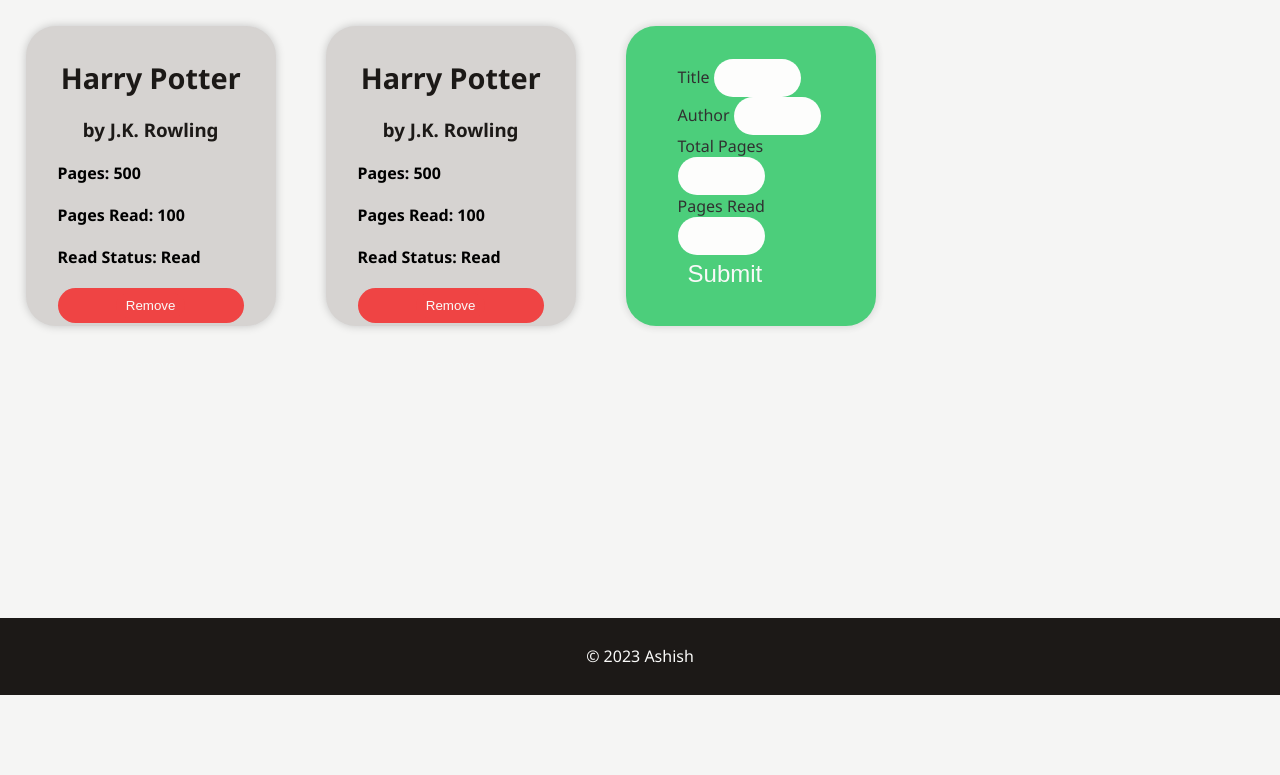
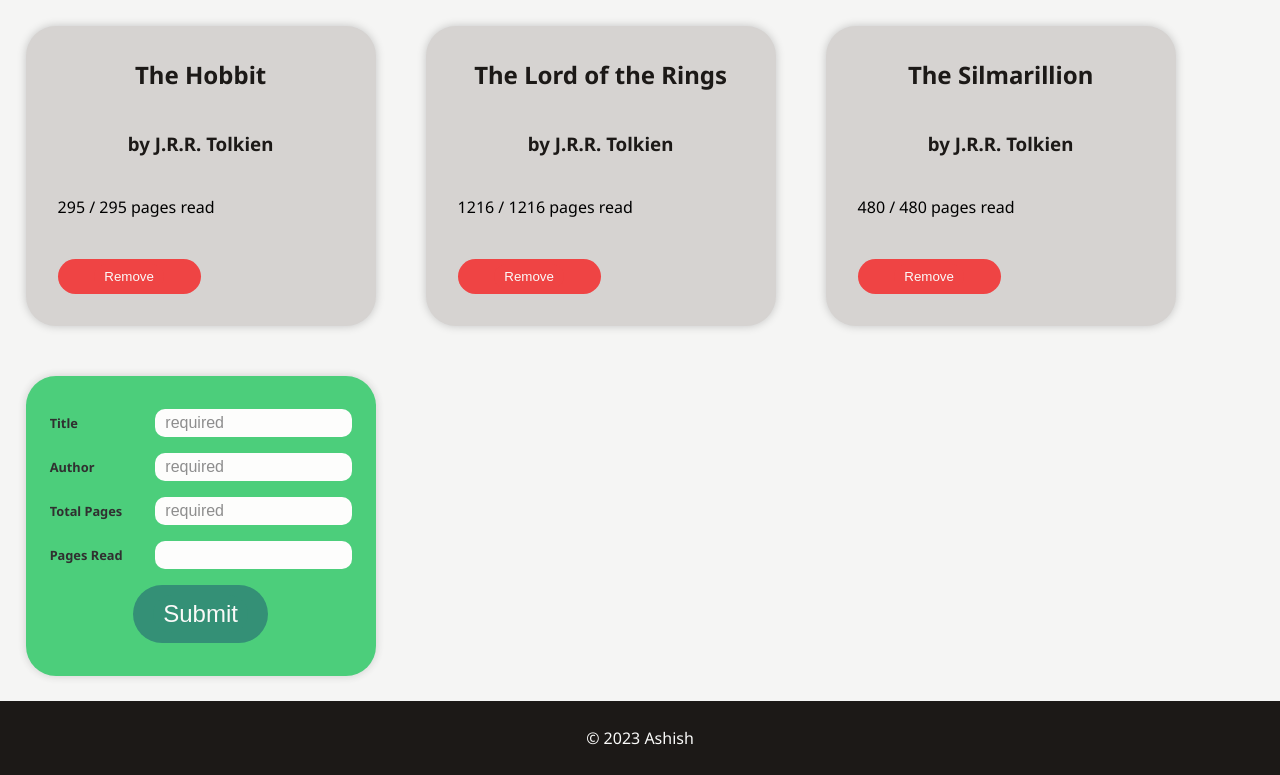
Before and after one commit to ashishthomaschempolil/Library, a plain HTML site: page index.html in a window 1280 px wide. Both pictures are taken after a click on the button "Add Book". Shown: the part 105-880 px from the top of the page. Before the commit the page ends 800 px from the top, so only its background shows below. Drawn offline with Linux system fonts and the light colour scheme.

Commit message:
fix: First draft done

```diff
--- a/app.js
+++ b/app.js
@@ -1,5 +1,12 @@
-const myLibrary = []
+const myLibrary = {}
+const addButton = document.getElementById('add-card-initial')
 
+// Books
+const theHobbit = new Book('The Hobbit', 'J.R.R. Tolkien', 295, 295)
+const theLordOfTheRings = new Book('The Lord of the Rings', 'J.R.R. Tolkien', 1216, 1216)
+const theSilmarillion = new Book('The Silmarillion', 'J.R.R. Tolkien', 480, 480)
+
+// Book constructor
 function Book (title, author, totalPages, nPagesRead) {
   this.title = title
   this.author = author
@@ -7,58 +14,87 @@ function Book (title, author, totalPages, nPagesRead) {
   this.nPagesRead = nPagesRead
 }
 
+// Book prototype methods
+Book.prototype.createBookCard = function createBookCard () {
+  const bookDiv = document.createElement('div')
+  bookDiv.classList.add('book-card')
+  bookDiv.innerHTML = `
+      <div class="book-card__title"><h2>${this.title}</h2></div>
+      <div class="book-card__author"><h3>by ${this.author}</h3></div>
+      <div class="book-card__pages"><p>${this.nPagesRead} / ${this.totalPages} pages read</p></div>
+      <div class="remove-button"><button>Remove</button></div>
+      `
+  return bookDiv
+}
+
+// functions
 function addBookToLibrary (book) {
-  myLibrary.push(book)
+  myLibrary[book.title] = book
   render()
 }
 
-function createBookCard (book) {
-  const bookDiv = document.createElement('div')
-  bookDiv.classList.add('book-card')
-  bookDiv.innerHTML = `
-    <div class="book-card__title"><h2>${book.title}</h2></div>
-    <div class="book-card__author"><h3>by ${book.author}</h3></div>
-    <div class="book-card__pages"><p>${book.nPagesRead} / ${book.totalPages} pages read</p></div>
-    <div class="remove-button"><button>Remove</button></div>
-    `
-  return bookDiv
-}
-
 function removeBook (e) {
-  if (e.target.classList.contains('remove-button')) {
-    const bookCard = e.target.parentElement
-    bookCard.remove()
-  }
+  console.log(e.target)
+  const bookCard = e.target.parentElement.parentElement // get parent element
+  const title = bookCard.querySelector('.book-card__title h2').textContent
+  delete myLibrary[title]
   render()
 }
 
 function render () {
   const library = document.querySelector('.content')
   library.innerHTML = ''
-  myLibrary.forEach(book => {
-    const bookDiv = createBookCard(book)
-    library.appendChild(bookDiv)
+  for (const book in myLibrary) {
+    const bookCard = myLibrary[book].createBookCard()
+    library.appendChild(bookCard)
+  }
+  library.appendChild(addButton)
+
+  // add event listeners to remove buttons (the updated ones)
+  const removeButton = document.querySelectorAll('.remove-button')
+  removeButton.forEach(button => {
+    button.addEventListener('click', removeBook)
   })
 }
 
-// const theHobbit = new Book('The Hobbit', 'J.R.R. Tolkien', 295, 295)
-// const theLordOfTheRings = new Book('The Lord of the Rings', 'J.R.R. Tolkien', 1216, 1216)
-// const theSilmarillion = new Book('The Silmarillion', 'J.R.R. Tolkien', 480, 480)
+// add books to library
+function addBookFromForm (e) {
+  e.preventDefault()
+  const title = document.getElementById('title').value
+  const author = document.getElementById('author').value
+  const totalPages = document.getElementById('total-pages').value
+  const nPagesRead = document.getElementById('pages-read').value || 0
+  const book = new Book(title, author, totalPages, nPagesRead)
+  addBookToLibrary(book)
 
-// // addBookToLibrary(theLordOfTheRings)
-// // addBookToLibrary(theSilmarillion)
+  // reset form
+  const form = document.getElementById('add-card-form')
+  form.style.display = 'none'
+  const addButton = document.querySelector('.add-card')
+  addButton.style.display = 'flex'
+  form.reset()
 
-// // render()
+  render()
+}
 
-// const library = document.querySelector('.content')
-// library.addEventListener('click', removeBook)
+addBookToLibrary(theHobbit)
+addBookToLibrary(theLordOfTheRings)
+addBookToLibrary(theSilmarillion)
 
-// console.log(myLibrary)
-
-const addButton = document.getElementById('add-card-initial')
 addButton.addEventListener('click', () => {
   const form = document.getElementById('add-card-form')
-  form.style.display = 'block'
+  form.style.display = 'flex'
   const addButton = document.querySelector('.add-card')
   addButton.style.display = 'none'
+
+  // if the user clicks on anywhere outside the form, close it
+  window.onclick = function (event) {
+    if (event.target == form) {
+      form.style.display = 'none'
+      addButton.style.display = 'flex'
+    }
+  }
 })
+
+const submitButton = document.getElementById('submit')
+submitButton.addEventListener('click', addBookFromForm)
--- a/index.html
+++ b/index.html
@@ -15,47 +15,6 @@
         <h1>Library</h1>
     </div>
     <div class="content">
-        <!-- Create a table with title, author, totalPages, and nPagesRead, add a remove button-->
-        <div class="book-card">
-            <div class="book-card__title">
-                <h2>Harry Potter</h2>
-            </div>
-            <div class="book-card__author">
-                <h3>by J.K. Rowling</h3>
-            </div>
-            <div class="book-card__total-pages">
-                <h4>Pages: 500</h4>
-            </div>
-            <div class="book-card__pages-read">
-                <h4>Pages Read: 100</h4>
-            </div>
-            <div class="book-card__read-status">
-                <h4>Read Status: Read</h4>
-            </div>
-            <div class="remove-button">
-                <button>Remove</button>
-            </div>
-        </div>
-        <div class="book-card">
-            <div class="book-card__title">
-                <h2>Harry Potter</h2>
-            </div>
-            <div class="book-card__author">
-                <h3>by J.K. Rowling</h3>
-            </div>
-            <div class="book-card__total-pages">
-                <h4>Pages: 500</h4>
-            </div>
-            <div class="book-card__pages-read">
-                <h4>Pages Read: 100</h4>
-            </div>
-            <div class="book-card__read-status">
-                <h4>Read Status: Read</h4>
-            </div>
-            <div class="remove-button">
-                <button>Remove</button>
-            </div>
-        </div>
         <div class="book-card" id="add-card-initial">
             <div class="add-card">
                 <button id="add-card-button">Add Book</button>
@@ -63,22 +22,22 @@
             <form id="add-card-form">
                 <div class="add-card__title">
                     <label for="title">Title</label>
-                    <input type="text" name="title" id="title">
+                    <input type="text" name="title" id="title" required placeholder="required">
                 </div>
                 <div class="add-card__author">
                     <label for="author">Author</label>
-                    <input type="text" name="author" id="author">
+                    <input type="text" name="author" id="author" required placeholder="required">
                 </div>
                 <div class="add-card__total-pages">
                     <label for="total-pages">Total Pages</label>
-                    <input type="number" name="total-pages" id="total-pages">
+                    <input type="number" name="total-pages" id="total-pages" required placeholder="required">
                 </div>
                 <div class="add-card__pages-read">
                     <label for="pages-read">Pages Read</label>
                     <input type="number" name="pages-read" id="pages-read">
                 </div>
                 <div class="add-card__submit">
-                    <button type="submit">Submit</button>
+                    <button type="submit" id="submit">Submit</button>
                 </div>
         </div>
     </div>
--- a/style.css
+++ b/style.css
@@ -64,7 +64,7 @@ body {
 .content {
     grid-area: main;
     display: grid;
-    grid-template-columns: repeat(auto-fit, max(250px));
+    grid-template-columns: repeat(auto-fit, max(350px));
     padding: 2%;
     border-radius: 30px 30px 0 0;
     gap: 50px;
@@ -73,6 +73,7 @@ body {
 .book-card {
     display: flex;
     flex-direction: column;
+    justify-content: space-between;
     height: 300px;
     gap: 20px;
     background: var(--quinary-color);
@@ -90,7 +91,7 @@ body {
     display: flex;
     justify-content: center;
     align-items: center;
-    font-size: 1.2rem;
+    font-size: 1rem;
     color: var(--primary-color);
     font-weight: 700;
 }
@@ -114,6 +115,7 @@ body {
     border-radius: 30px;
     padding: 5px 10px;
     cursor: pointer;
+    width: 50%;
 }
 
 .book-card button{
@@ -140,12 +142,12 @@ body {
     justify-content: center;
     align-items: center;
     background: #22c55e;
+    padding: 10px;
 }
 
 #add-card-initial:hover {
     background: #10b453;
     transition: 0.3s;
-    /* add a light box -shadow */
     box-shadow: 0 0 2px 2px #22c55e;
 }
 
@@ -156,35 +158,50 @@ body {
     border-radius: 30px;
     padding: 5px 10px;
     cursor: pointer;
-    justify-self: flex-end;
-    align-self: flex-end;
     font-size: 1.5rem;
 }
 
+#add-card-initial .add-card__submit { /* submit button styling */
+    display: flex;
+    background: #047857;
+    justify-self: center;
+    align-self: center;
+    font-size: 1.5rem;
+    padding: 10px 20px;
+    border-radius: 30px;
+}
 
-
-#add-card-initial button:active {
-    background: #05944f;
-    transition: 0.3s;
-    /* add a light box -shadow */
-    box-shadow: 0 0 2px 2px #22c55e;
-}
 
 /* Form styling */
 #add-card-form {
     display:flex;
     flex-direction: column;
-    gap: 20px;
-    padding: 20px;
+    gap: 1rem;
+}
+
+#add-card-form div{ /* for each row of the input label and input text */
+    display: flex;
+    flex-direction: row;
+    justify-content: space-between;
+    gap: 2px;
+}
+
+
+#add-card-form label{
+    font-size: .8rem;
+    font-weight: 700;
+    display: flex;
+    justify-content: center;
+    align-items: center;
 }
 
 #add-card-form input{
-    padding: 10px;
-    border-radius: 30px;
+    padding: 5px 10px;
+    border-radius: 10px;
     border: none;
     outline: none;
     font-size: 1rem;
-    width: 60%;
+    width: 65%;
 }
 
 /* only show theform when the button is clicked */
```
